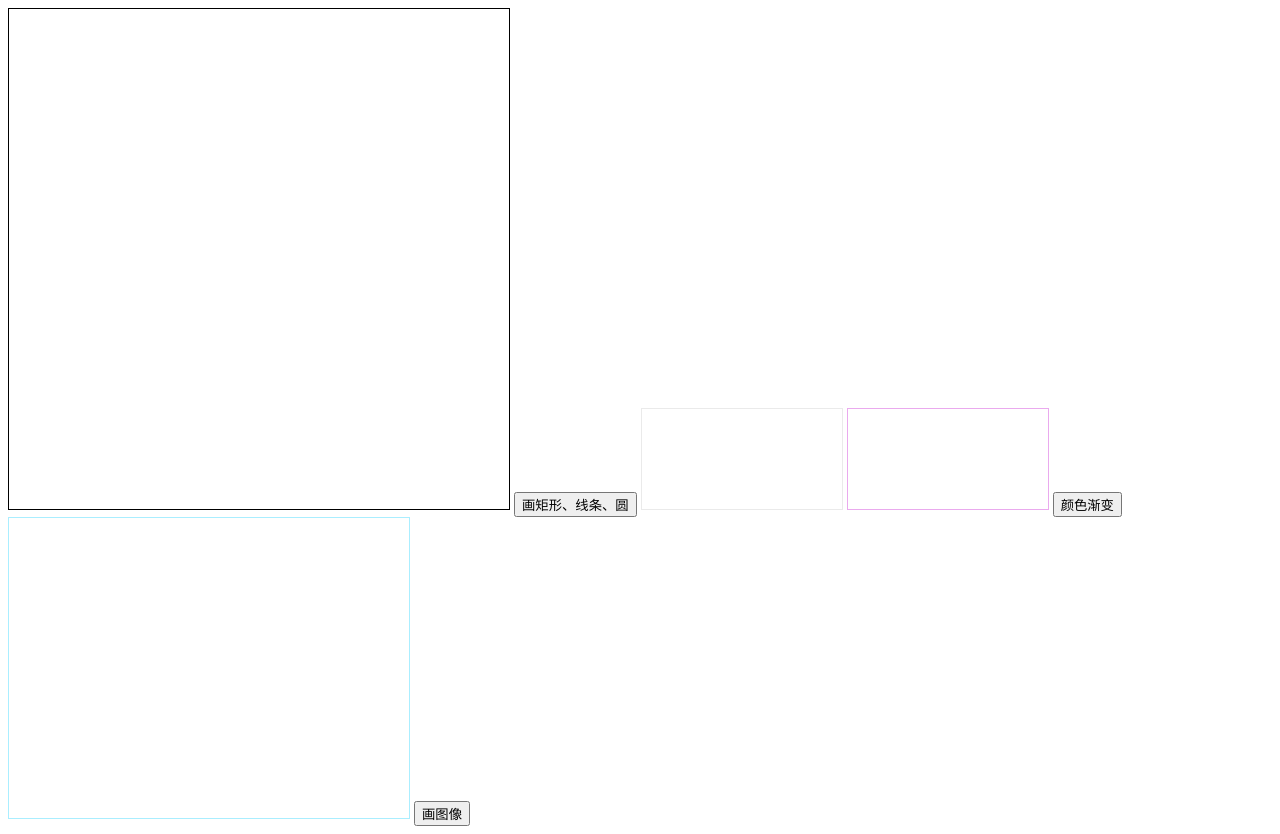
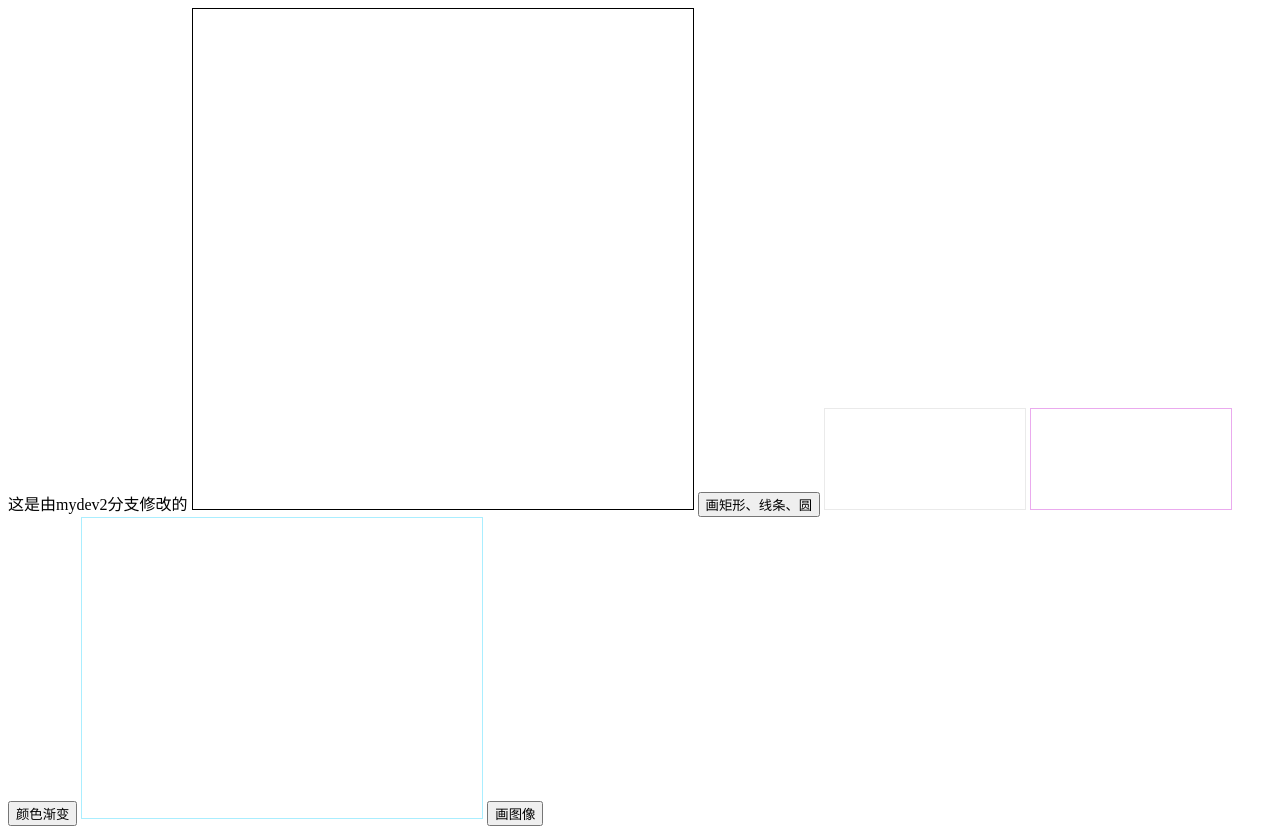
Before and after one commit to blackray1990/HTML5, a plain HTML site: page index.html in a window 1280 px wide. Drawn offline with Linux system fonts and the light colour scheme.

Commit message:
dev2 修改

```diff
--- a/index.html
+++ b/index.html
@@ -3,7 +3,7 @@
 	<head>
 		<meta charset="utf-8" />
 		<title>html5学习</title>
-
+		这是由mydev2分支修改的
 	</head>
 	<style>
 
```
